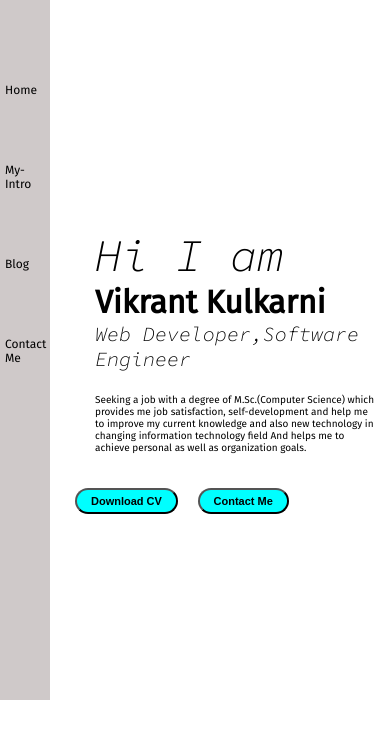
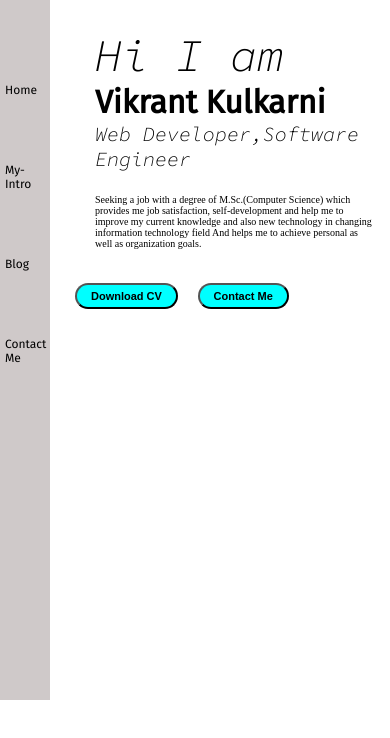
Before and after one commit to VikrantSKulkarni/myportfolio.github.io, a plain HTML site: page index.html in a window 390 px wide. Drawn offline with Linux system fonts and the light colour scheme.

Commit message:
Update style.css

```diff
--- a/style.css
+++ b/style.css
@@ -8,7 +8,7 @@
     background-color: rgb(207, 201, 201);
     font-family: 'Fira Sans', sans-serif;
     height: 100vh;
-    width: 400px;
+    width: 100px;
 }
 .sidebar nav{
 padding: 75px 10px;
@@ -42,7 +42,7 @@ padding: 75px 10px;
     width: 80vw;
     padding: 15px;
     display: flex;
-    justify-content: space-around;
+    justify-content:last baseline;
 }
 .devInfo{
     display: flex;
@@ -62,8 +62,9 @@ padding: 75px 10px;
     font-size: 30px;
 }
 .moreabout{
-    font-size: 22px;
-    font-family: 'Fira Sans', sans-serif;
+    font-weight: 400;
+    font-size: 20px;
+    font-family: 'Times New Roman', Times, serif;
     margin-top:23px ;
 }
 .btn{
@@ -190,8 +191,13 @@ width: 50px;
       background-color: lightgreen;
     }*/
     /**This is All For Home Page ****/
-    .devPic{
-        display: none;
+    .infoContainer{
+        margin-top: 12px;
+        flex-direction: column;
+        justify-content:space-between;
+    }
+     .devPic img{
+       display: none;
        }
     .hello{
         font-size: 45px;
```
